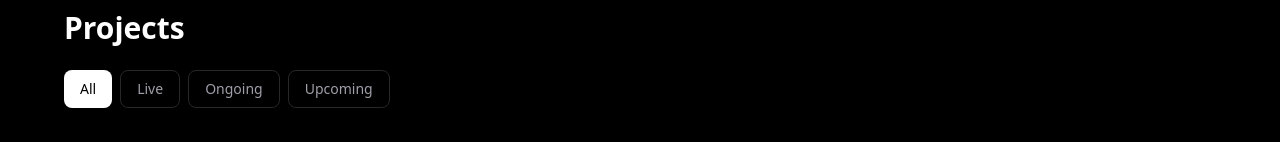
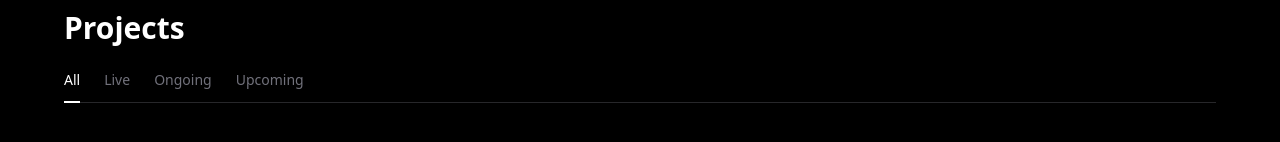
Before and after one commit to JohanKallman/Portfolio, a Next.js app: page / in a window 1280 px wide. Shown: the part 551-693 px from the top of the page. Built offline with nearby package versions, Linux system fonts and the light colour scheme.

Commit message:
Remove scroll from tabs

```diff
--- a/app/globals.css
+++ b/app/globals.css
@@ -99,3 +99,13 @@ html {
   color: var(--color-text);
   @apply text-2xl md:text-3xl font-semibold;
 }
+
+/* Hide scrollbar */
+.scrollbar-hide::-webkit-scrollbar {
+  display: none;
+}
+
+.scrollbar-hide {
+  -ms-overflow-style: none;  /* IE/Edge */
+  scrollbar-width: none;     /* Firefox */
+}
--- a/app/page.tsx
+++ b/app/page.tsx
@@ -58,21 +58,36 @@ export default function Home() {
           Projects
         </h2>
 
-        {/* Tabs */}
-        <div className="flex gap-2 overflow-x-auto pb-2">
-          {["all", "live", "ongoing", "upcoming"].map((tab) => (
+        {/* TABS */}
+          <div className="relative mt-6">
+            <div className="flex gap-6 border-b border-zinc-800">
+            {["all", "live", "ongoing", "upcoming"].map((tab) => {
+              const isActive = activeTab === tab
+
+              return (
                 <button
                   key={tab}
                   onClick={() => setActiveTab(tab)}
-              className={`px-4 py-2 rounded-lg text-sm whitespace-nowrap transition ${
-                activeTab === tab
-                  ? "bg-white text-black"
-                  : "text-zinc-400 border border-zinc-800 hover:text-white"
+                  className={`relative pb-3 text-sm whitespace-nowrap transition ${
+                    isActive
+                      ? "text-white"
+                      : "text-zinc-500 hover:text-white"
                   }`}
                 >
                   {tab.charAt(0).toUpperCase() + tab.slice(1)}
+
+                  {/* Underline */}
+                  <span
+                  className={`absolute left-0 -bottom-px h-0.5 w-full bg-white transition-all duration-300 ${
+                    isActive
+                      ? "opacity-100 scale-x-100"
+                      : "opacity-0 scale-x-0"
+                  }`}
+                  />
                 </button>
-          ))}
+              )
+            })}
+          </div>
         </div>
 
         {/* Grid */}
```
Lines whose indentation alone changed are shown as unchanged.
